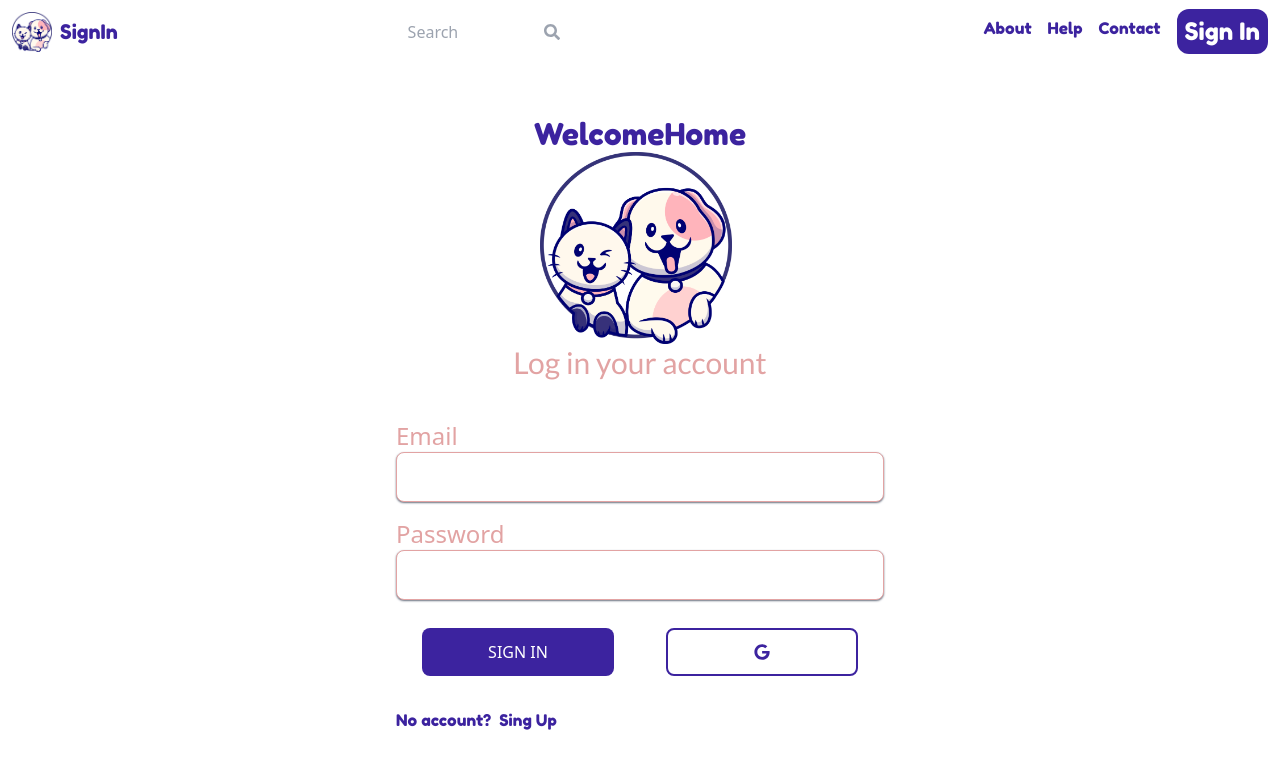
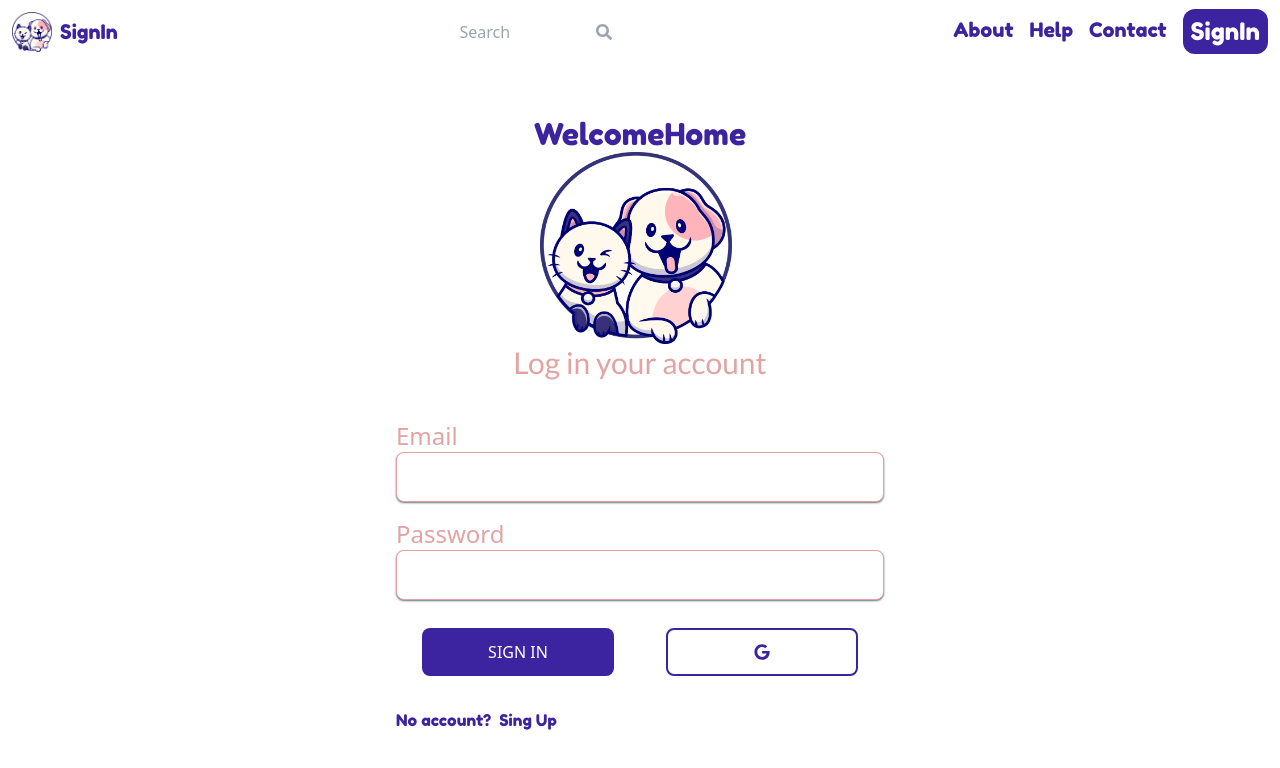
Before and after one commit to Velislav99/WelcomeHome, a React (Vite) app in the folder client/: page /signin in a window 1280 px wide. Shown: the top 768 px of the page. Built offline with nearby package versions, Linux system fonts and the light colour scheme; no server answers.

Commit message:
remaking home page.

```diff
--- a/client/src/components/Header.jsx
+++ b/client/src/components/Header.jsx
@@ -23,7 +23,7 @@ export default function Header({ headerName }) {
     urlParams.set("searchTerm", searchTerm);
     const searchQuery = urlParams.toString();
     navigate(`/search?${searchQuery}`);
-  }
+  };
 
   useEffect(() => {
     const urlParams = new URLSearchParams(location.search);
@@ -31,7 +31,6 @@ export default function Header({ headerName }) {
     if (searchTerm) {
       setSearchTerm(searchTerm);
     }
-
   }, []);
 
   function NavLinks() {
@@ -40,35 +39,12 @@ export default function Header({ headerName }) {
         <NavLink to="/about">About</NavLink>
         <NavLink to="/help">Help</NavLink>
         <NavLink to="/contact">Contact</NavLink>
-        <div className="flex items-center">
-          {currentUser ? (
-            <div className="flex" >
-              <AiOutlineMessage className="text-mainColor mr-4" fontSize={24} />
-              <FaRegBell className="text-mainColor mr-4" fontSize={24} />
-
-                <Link to="/profile">
-                <img
-                  src={currentUser.avatar}
-                  alt="Avatar"
-                  className="h-8 w-8 rounded-full "
-
-                  />
-                  </Link>
-
-
-            </div>
-          ) : (
-            <Link to="/signin">
-              <span className="bg-mainColor text-white rounded-xl p-2 font-fredoka text-2xl">Sign In</span>
-            </Link>
-          )}
-        </div>
       </>
     );
   }
 
   return (
-    <header className="bg- sticky top-0 z-[20] mx-auto flex w-full flex-wrap justify-between items-center p-3">
+    <header className="bg-white sticky top-0 z-[20] mx-auto flex flex-wrap justify-between items-center p-3">
       <div className="flex items-center">
         <Link to="/">
           <img src={logo} alt="Logo" className="h-10 w-10 mr-2" />
@@ -89,17 +65,55 @@ export default function Header({ headerName }) {
           <FaSearch className="text-gray-400 ml-2" />
         </button>
       </form>
-      <nav className="w-1/3 flex justify-end">
-        <div className="hidden justify-between md:flex gap-4 text-mainColor font-fredoka">
-          <NavLinks/>
+      <nav className=" flex justify-end">
+        <div className="hidden justify-between md:flex gap-4 text-mainColor font-fredoka text-xl">
+          <NavLinks />
+          <div className="">
+            {currentUser ? (
+              <div className="flex">
+                <AiOutlineMessage
+                  className="text-mainColor mr-4"
+                  fontSize={24}
+                />
+                <FaRegBell className="text-mainColor mr-4" fontSize={24} />
+
+                <Link to="/profile">
+                  <img
+                    src={currentUser.avatar}
+                    alt="Avatar"
+                    className="h-8 w-8 rounded-full "
+                  />
+                </Link>
               </div>
-        <div className="md:hidden">
+            ) : (
+              <Link to="/signin">
+                <span className="bg-mainColor text-white rounded-xl p-2 font-fredoka text-2xl">
+                  SignIn
+                </span>
+              </Link>
+            )}
+          </div>
+        </div>
+        <div className="md:hidden flex">
+          {currentUser && (
+            <div className="flex items-center">
+              <AiOutlineMessage className="text-mainColor mr-4" fontSize={24} />
+              <FaRegBell className="text-mainColor mr-4" fontSize={24} />
+            </div>
+          )}
           <button onClick={toggleNavbar}>{isOpen ? <X /> : <Menu />}</button>
         </div>
       </nav>
-      {isOpen && <div className="flex flex-col items-center basis-full">
-        <NavLinks/>
-        </div>}
+      {isOpen && (
+        <div className="flex flex-col items-center basis-full text-mainColor font-fredoka text-3xl ">
+          <NavLinks />
+          {currentUser ? (
+            <NavLink to="/profile">Profile</NavLink>
+          ) : (
+            <NavLink to="/signin" className="bg-mainColor text-white rounded-2xl p-2">SignIn</NavLink>
+          )}
+        </div>
+      )}
     </header>
   );
 }
--- a/client/src/pages/Home.jsx
+++ b/client/src/pages/Home.jsx
@@ -24,18 +24,17 @@ export default function Home() {
   }, []);
   return (
     <div className="mx-auto max-w-[1400px]">
-      <div className="md:flex mt-20 mb-20 md:mt-0 md:mb-0">
-        <img
-          src="../../Home.png"
-          alt="Home cover image"
-          className="h-[400px] hidden md:block"
-        />
-
-        <div className="flex flex-col place-items-center justify-center text-center text-white p-4 ">
-          <h1 className="text-3xl font-bold text-secondaryColor ">
-            Find your perfect <br /> furry
-            <span className="text-mainColor"> companion</span> now!
+      <div className="md:flex mt-20 mb-20  justify-between">
+        <div className="flex flex-col place-items-center justify-center text-center text-white p-4 md:ml-20">
+          <h1 className="text-4xl font-fredoka text-mainColor ">
+            Adopt, Don’t Shop – Give a Shelter Pet a Home!
           </h1>
+          <p className="text-secondaryColor justify-between text-2xl font-fredoka">
+            Join us in giving a second chance to loving animals in need. Instead
+            of buying, choose adoption and provide a forever home to a pet
+            waiting for a family. Every adoption helps save lives and creates
+            lasting bonds. Visit our site today to find your perfect companion!
+          </p>
 
           <Link
             to="/search"
@@ -44,8 +43,13 @@ export default function Home() {
             Find your pet
           </Link>
         </div>
+        <img
+          src="../../Home.png"
+          alt="Home cover image"
+          className="h-[600px] hidden md:block"
+        />
       </div>
-      <div className="flex lg:flex-row flex-col">
+      {/* <div className="flex lg:flex-row flex-col">
         <div className="min-w-[400px]">
           <h2 className="text-3xl font-bold text-secondaryColor text-center mt-8">
             Every pet deserves a loving home. Join us in making a difference -
@@ -70,7 +74,7 @@ export default function Home() {
           alt="Pet Adoption"
           className=" rounded-3xl mr-4 hidden lg:block lg:h-[400px]"
         />
-      </div>
+      </div> */}
       <h2 className="text-3xl font-fredoka text-secondaryColor text-center mt-8">
         Recent Pets
       </h2>
@@ -91,10 +95,7 @@ export default function Home() {
             }}
           >
             {listings.map((listing) => (
-            <SwiperSlide
-              key={listing._id}
-              className="flex justify-center"
-            >
+              <SwiperSlide key={listing._id} className="flex justify-center">
                 <div className="bg-white shadow-lg rounded-lg   max-w-sm">
                   <ListingItem listing={listing} />
                 </div>
```
Lines whose indentation alone changed are shown as unchanged.
